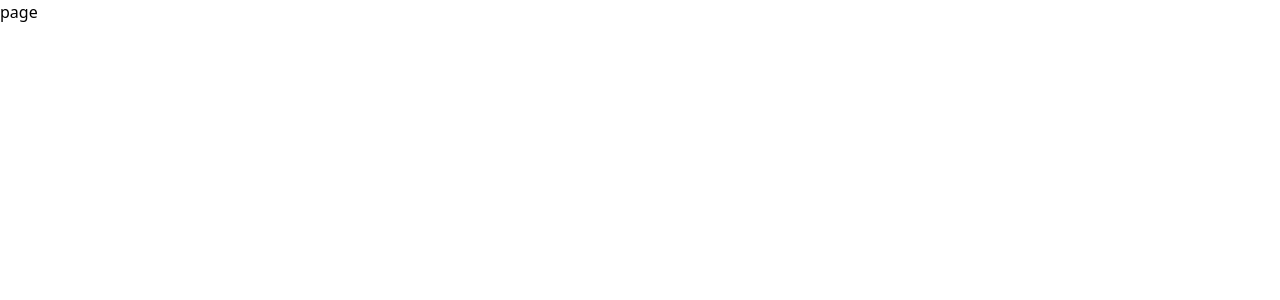
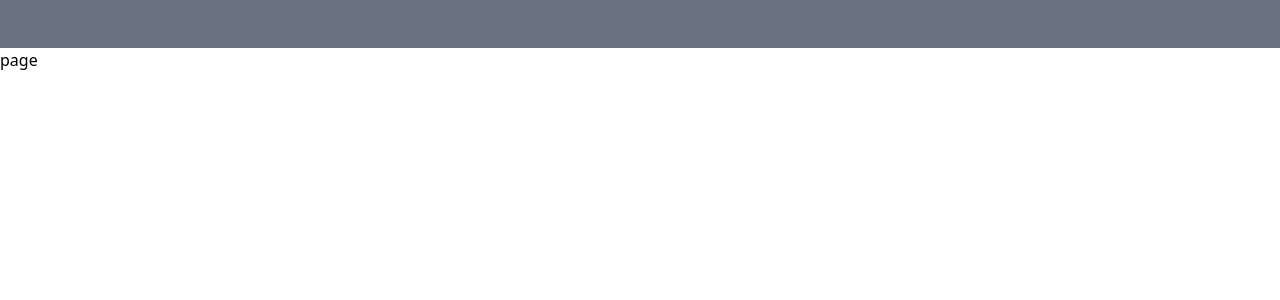
Before and after one commit to Biswajit0972/Free-password-manger, a Next.js app: page / in a window 1280 px wide. Shown: the top 300 px of the page. Built offline with nearby package versions, Linux system fonts and the light colour scheme.

Commit message:
update: Layout

```diff
--- a/app/layout.tsx
+++ b/app/layout.tsx
@@ -3,6 +3,7 @@ import type { Metadata } from "next";
 import { Geist, Geist_Mono } from "next/font/google";
 
 import "./globals.css";
+import Navbar from "./_components/Navbar";
 
 const geistSans = Geist({
   variable: "--font-geist-sans",
@@ -32,7 +33,10 @@ export default function RootLayout({
       <body
         className={`${geistSans.variable} ${geistMono.variable} antialiased`}
       >
-        {children}
+        <Navbar/>
+       <main className="w-full relative">
+         {children}
+       </main>
       </body>
     </html>
   );
```
